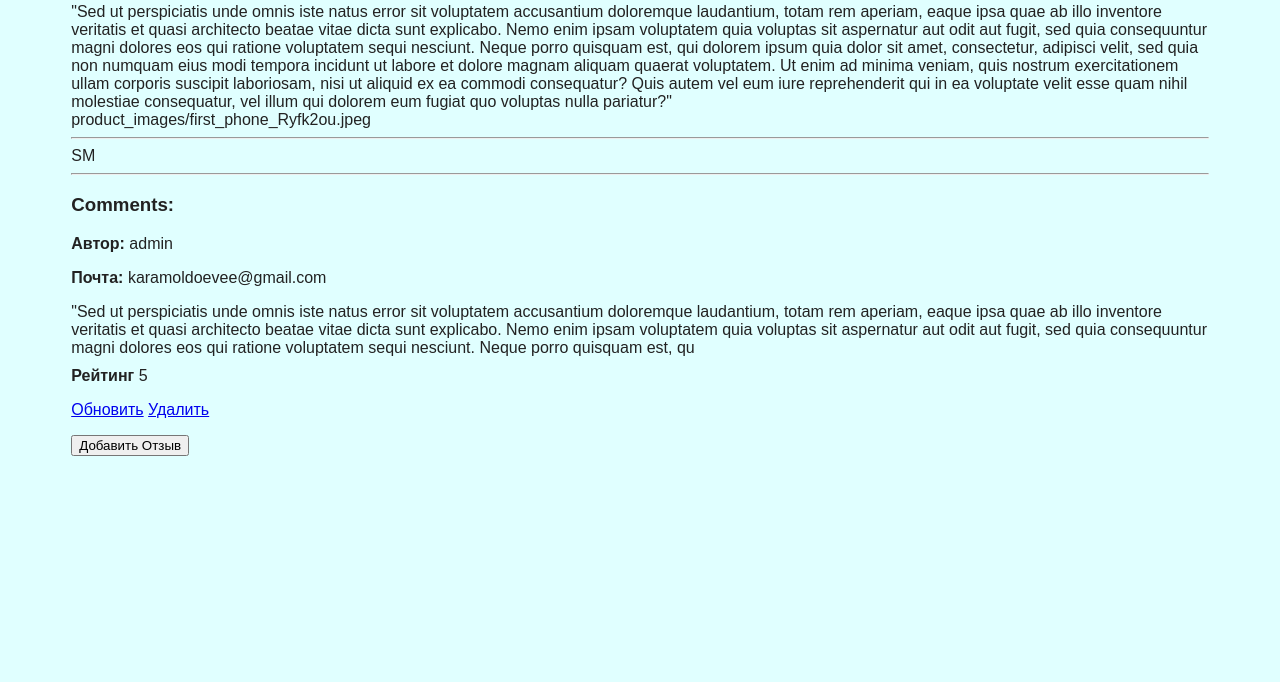
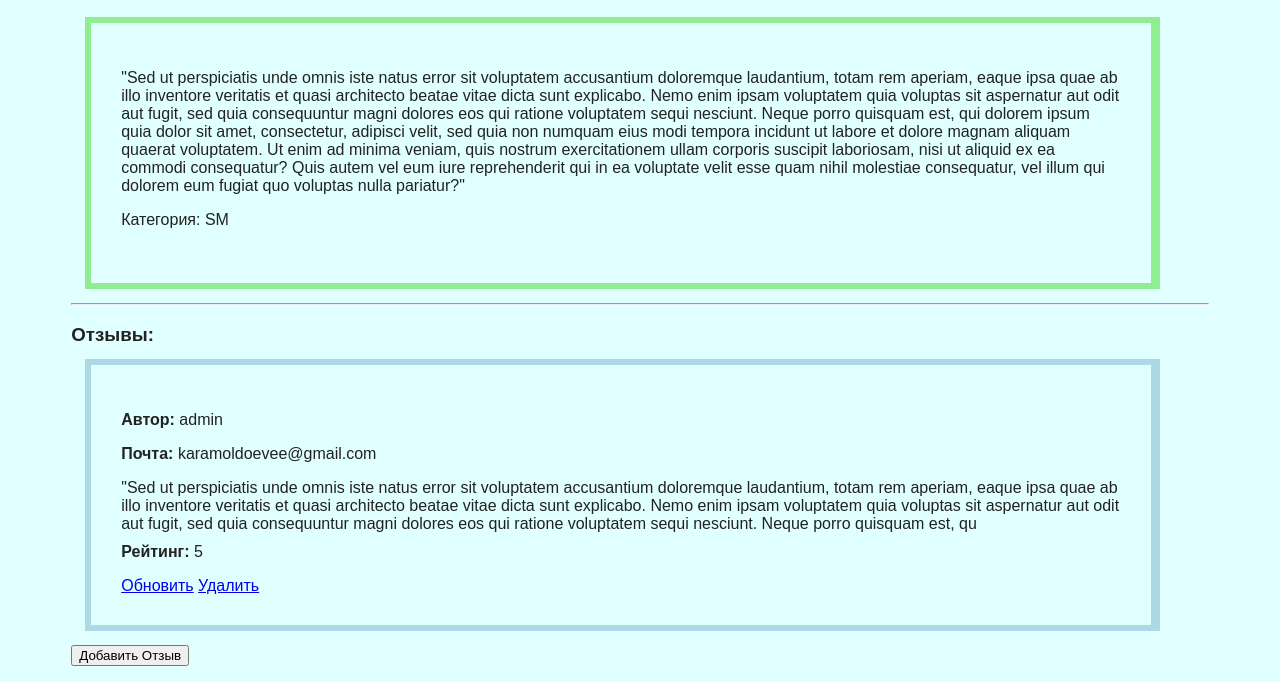
Before and after one commit to karamoldoevee/Review, a Django app: page /product/1/ in a window 1280 px wide. Shown: the part 369-1051 px from the top of the page. Before the commit the page ends 825 px from the top, so only its background shows below. Run offline with Django 3.2, Linux system fonts and the light colour scheme; data comes from the database, SQL or seed files in the repository.

Commit message:
Стилизованы страницы

```diff
--- a/source/webapp/static/css/style.css
+++ b/source/webapp/static/css/style.css
@@ -137,3 +137,22 @@ h1 {
 img{
     width:350px;
 }
+.review-list{
+    width: 1000px;
+    height: 200px;
+    box-shadow: 0 0 0 3px lightblue,
+                0 0 0 6px lightblue,
+                3px 0 0 6px lightblue;
+    padding: 30px;
+    margin-left: 20px;
+    margin-bottom: 20px;
+}
+.pre-1{
+    width: 1000px;
+    height: 200px;
+    box-shadow: 0 0 0 3px lightgreen,
+                0 0 0 6px lightgreen,
+                3px 0 0 6px lightgreen;
+    padding: 30px;
+    margin: 20px;
+}
--- a/source/webapp/templates/product/index.html
+++ b/source/webapp/templates/product/index.html
@@ -19,7 +19,8 @@
     {% for product in products %}
         <h2>{{ product.name }}</h2>
         {% if product.image %}
-            <img class="product-image" src="{{ product.image.url }}" width="250" height="250" alt="{{ product.name }}">
+            <img src="{{ product.image.url }}" width="200" height="200"  alt="{{ product.name }}">
+            <p>{{ product.description }}></p>
         {% else %}
             <img src="{% static "images/adam.jpg" %}" alt="Заглушка" >
         {% endif %}
--- a/source/webapp/templates/product/view.html
+++ b/source/webapp/templates/product/view.html
@@ -10,12 +10,12 @@
 {% block content %}
     <h1>{{ product.name }}</h1>
     <img class="product-image" src="{{ product.image.url }}" width="250" height="250" alt="{{ product.name }}">
-    <div class="pre">{{ product.description }}</div>
-    <div class="pre">{{ product.image }}</div>
-    <hr>
-    <div class="pre">{{ product.category }}</div>
+    <div class="pre-1">
+        <p>{{ product.description }}</p>
+        <p>Категория: {{ product.category }}</p>
+    </div>
     <hr/>
-    <h3>Comments:</h3>
+    <h3>Отзывы:</h3>
     {% if is_paginated %}
         {% include 'partial/pagination.html' %}
     {% endif %}
@@ -25,7 +25,7 @@
                 <p><strong>Автор:</strong> {{ review.author }}
                 <p><strong>Почта:</strong> {{ review.author.email }}
                 <div class="pre">{{ review.text }}</div>
-                <div class="pre" style="margin-top: 10px;"><strong>Рейтинг</strong> {{ review.raiting }}</div>
+                <div class="pre" style="margin-top: 10px;"><strong>Рейтинг:</strong> {{ review.raiting }}</div>
                 <p class="comment-links">
                         <a href="{% url 'webapp:review_change' review.pk %}">Обновить</a>
                         <a href="{% url 'webapp:review_delete' review.pk %}">Удалить</a>
```
